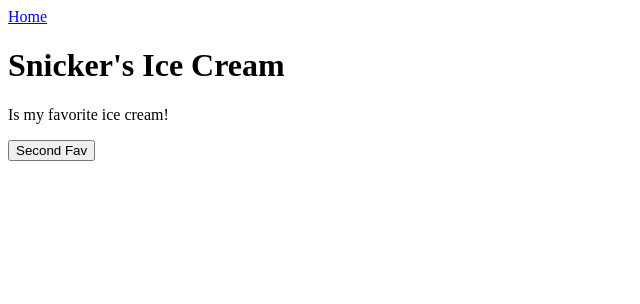
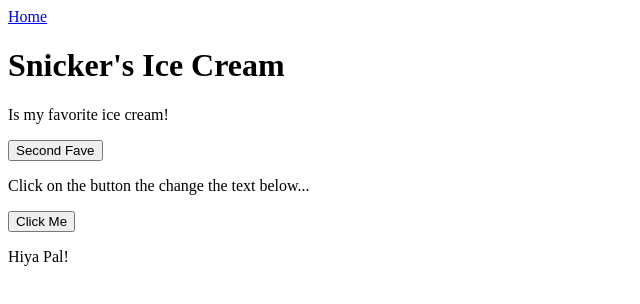
Before and after one commit to JenniferT9462/Week-5-JavaScript-Lab2-Day-1, a plain HTML site: page icecream.html in a window 1280 px wide. Shown: the whole page, without its empty margins (0-640 px from the left). Drawn offline with Linux system fonts and the light colour scheme.

Commit message:
Add a second function swapText

```diff
--- a/iceCream.js
+++ b/iceCream.js
@@ -4,3 +4,12 @@
 
 }
 myIceCreamButton.onclick = secondFav;
+
+function swapText() {
+    let x = document.getElementById("textSwap");
+    if (x.innerHTML === "Hiya Pal!") {
+        x.innerHTML = "Swapped You!";
+    } else {
+        x.innerHTML = "Hiya Pal!";
+    }
+}
--- a/icecream.html
+++ b/icecream.html
@@ -10,7 +10,11 @@
     <a href="index.html">Home</a>
     <h1 id="myIceCreamHeader">Snicker's Ice Cream</h1>
     <p id="myIceCreamParagraph">Is my favorite ice cream!</p>
-    <button id="myIceCreamButton">Second Fav</button>
+    <button id="myIceCreamButton">Second Fave</button>
     <script src="iceCream.js"></script>
+
+    <p>Click on the button the change the text below... </p>
+    <button onclick="swapText()">Click Me</button>
+    <p id="textSwap">Hiya Pal!</p>
 </body>
 </html>
```
